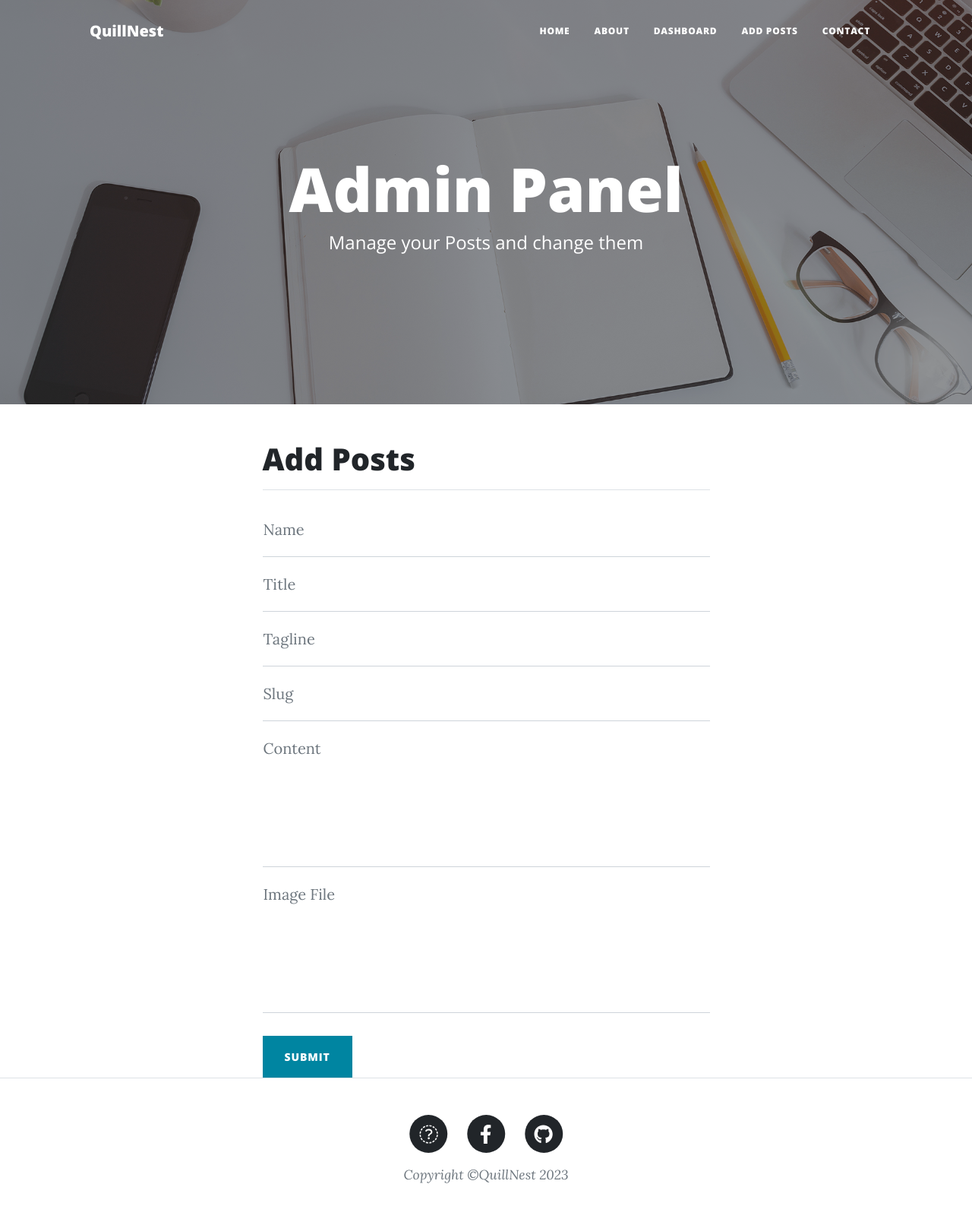
After one commit to Shubham-122/QuillNest, a Flask app: page /add_post in a window 1280 px wide. The commit adds this page. Shown: the whole page at 76% size. Run offline with Flask 3, Linux system fonts and the light colour scheme; parts of the project's set-up code (start-up, migrations or seed data) failed here and were passed over; some libraries are stand-ins or nearby versions.

Commit message:
Added the functionality to add new posts on the website.

```diff
--- a/main.py
+++ b/main.py
@@ -229,6 +229,31 @@ def contact():
 
 
 
+@app.route("/add_post", methods= ['GET', 'POST'])
+def add_post():
+    if(request.method=='POST'):
+        '''Add entry to the database'''
+
+        name=request.form.get('name')
+        title=request.form.get('title')
+        tag_line=request.form.get('tag_line')
+        slug=request.form.get('slug')
+        content=request.form.get('content')
+        img_file=request.form.get('img_file')
+
+
+        entry= Posts( name=name, title = title, tag_line = tag_line, slug = slug, content=content, img_file=img_file, date= datetime.now() )
+
+        db.session.add(entry)
+        db.session.commit()
+
+    return render_template('add_post.html', params=params)
+
+
+
+
+
+
 
 @app.route("/post/<string:post_slug>", methods=['GET'])
 def post_route(post_slug):
--- /dev/null
+++ b/templates/add_post.html
@@ -0,0 +1,86 @@
+{% extends "layout.html" %}
+{% block body %}
+        <!-- Page Header-->
+        <header class="masthead" style="background-image: url('{{url_for('static', filename='img/home-bg.jpg')}}')">
+            <div class="container position-relative px-4 px-lg-5">
+                <div class="row gx-4 gx-lg-5 justify-content-center">
+                    <div class="col-md-10 col-lg-8 col-xl-7">
+                        <div class="site-heading">
+                            <h1>Admin Panel</h1>
+                            <span class="subheading">Manage your Posts and change them</span>
+                        </div>
+                    </div>
+                </div>
+            </div>
+        </header>
+        <!-- Main Content-->
+        <div class="container px-4 px-lg-5">
+            <div class="row gx-4 gx-lg-5 justify-content-center">
+                <div class="col-md-10 col-lg-8 col-xl-7">
+
+
+
+
+                    <h1>Add Posts</h1>
+                    <hr>
+                    <form id="contactForm" action="/add_post" method="post" data-sb-form-api-token="API_TOKEN">
+                        <div class="form-floating">
+                            <input class="form-control" id="name" name="name" type="text" placeholder="Enter your name..." data-sb-validations="required" />
+                            <label for="title">Name</label>
+                            <div class="invalid-feedback" data-sb-feedback="title:required">A Name is required.</div>
+                        </div>
+                        <div class="form-floating">
+                            <input class="form-control" id="title" name="title" type="text" placeholder="Enter your Title..." data-sb-validations="required" />
+                            <label for="title">Title</label>
+                            <div class="invalid-feedback" data-sb-feedback="title:required">A Title is required.</div>
+                        </div>
+                        <div class="form-floating">
+                            <input class="form-control" id="tag_line" name="tag_line" type="text" placeholder="Enter your Tagline..." data-sb-validations="required"  />
+                            <label for="tag_line">Tagline</label>
+                            <div class="invalid-feedback" data-sb-feedback="tagline:required">A Tagline is required.</div>
+                        </div>
+                        <div class="form-floating">
+                            <input class="form-control" id="slug" name="slug" type="text" placeholder="Enter your Slug..." data-sb-validations="required" />
+                            <label for="slug">Slug</label>
+                            <div class="invalid-feedback" data-sb-feedback="slug:required">A Slug number is required.</div>
+                        </div>
+                        <div class="form-floating">
+                            <input class="form-control" id="content" name="content" placeholder="Enter your content here..." style="height: 12rem" data-sb-validations="required" >
+                            <label for="content">Content</label>
+                            <div class="invalid-feedback" data-sb-feedback="message:required">Content is required.</div>
+                        </div>
+
+                        <div class="form-floating">
+                            <input class="form-control" id="img_file" name="img_file" placeholder="Enter your image file here..." style="height: 12rem" >
+                            <label for="img_file">Image File</label>
+                        </div>
+
+                        <br />
+                        <!-- Submit success message-->
+                        <!---->
+                        <!-- This is what your users will see when the form-->
+                        <!-- has successfully submitted-->
+                        <div class="d-none" id="submitSuccessMessage">
+                            <div class="text-center mb-3">
+                                <div class="fw-bolder">Form submission successful!</div>
+                                To activate this form, sign up at
+                                <br />
+                            </div>
+                        </div>
+                        <!-- Submit error message-->
+                        <!---->
+                        <!-- This is what your users will see when there is-->
+                        <!-- an error submitting the form-->
+                        <div class="d-none" id="submitErrorMessage"><div class="text-center text-danger mb-3">Error sending message!</div></div>
+                        <!-- Submit Button-->
+                        <button class="btn btn-primary text-uppercase" id="submitButton" type="submit" >Submit</button>
+                    </form>
+
+
+
+
+
+                </div>
+            </div>
+        </div>
+        {% endblock %}
--- a/templates/layout.html
+++ b/templates/layout.html
@@ -29,6 +29,7 @@
                         <li class="nav-item"><a class="nav-link px-lg-3 py-3 py-lg-4" href="/">Home</a></li>
                         <li class="nav-item"><a class="nav-link px-lg-3 py-3 py-lg-4" href="about">About</a></li>
                         <li class="nav-item"><a class="nav-link px-lg-3 py-3 py-lg-4" href="dashboard">Dashboard</a></li>
+                        <li class="nav-item"><a class="nav-link px-lg-3 py-3 py-lg-4" href="add_post">Add Posts</a></li>
                         <li class="nav-item"><a class="nav-link px-lg-3 py-3 py-lg-4" href="contact">Contact</a></li>
                     </ul>
                 </div>
```
